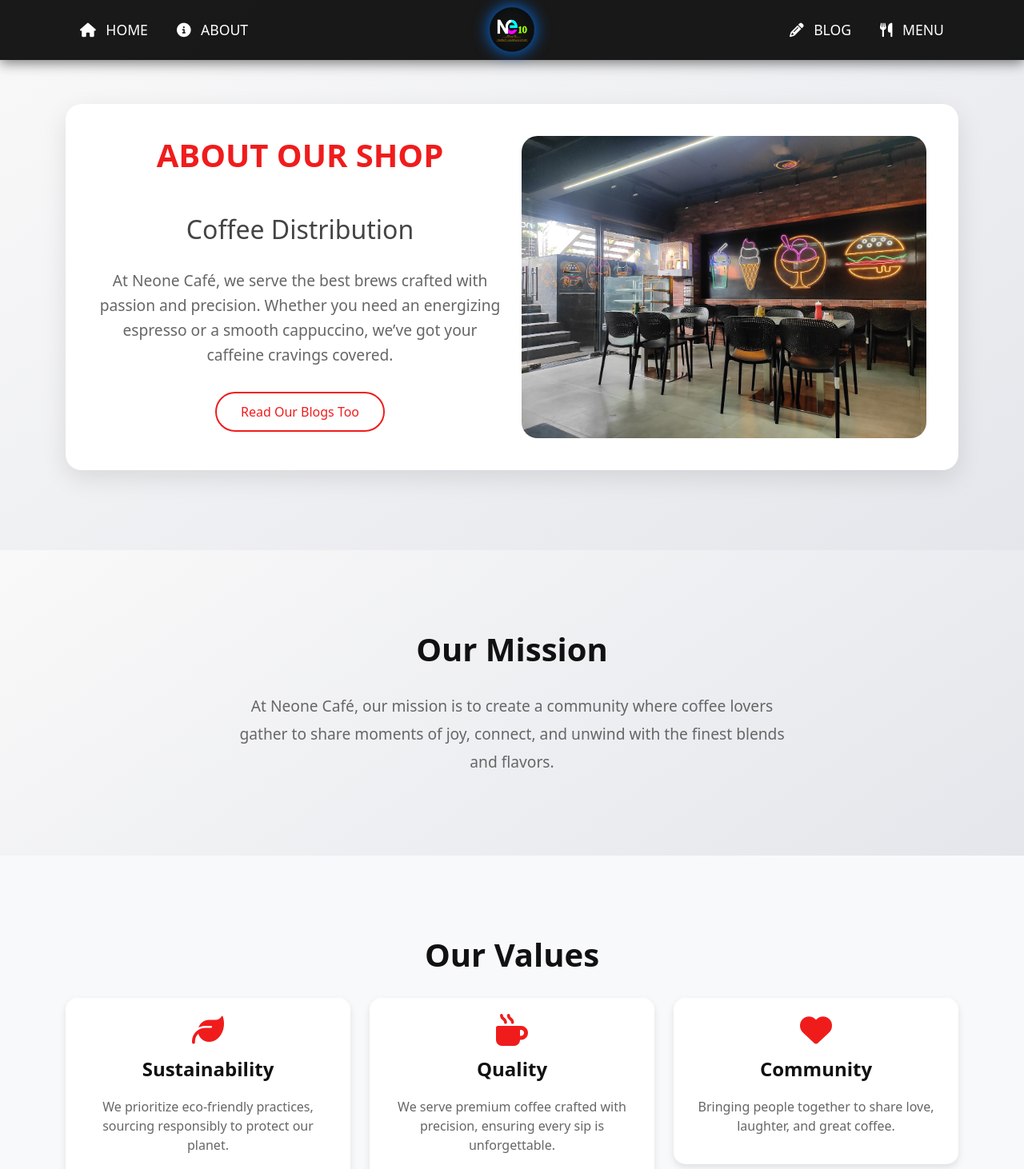
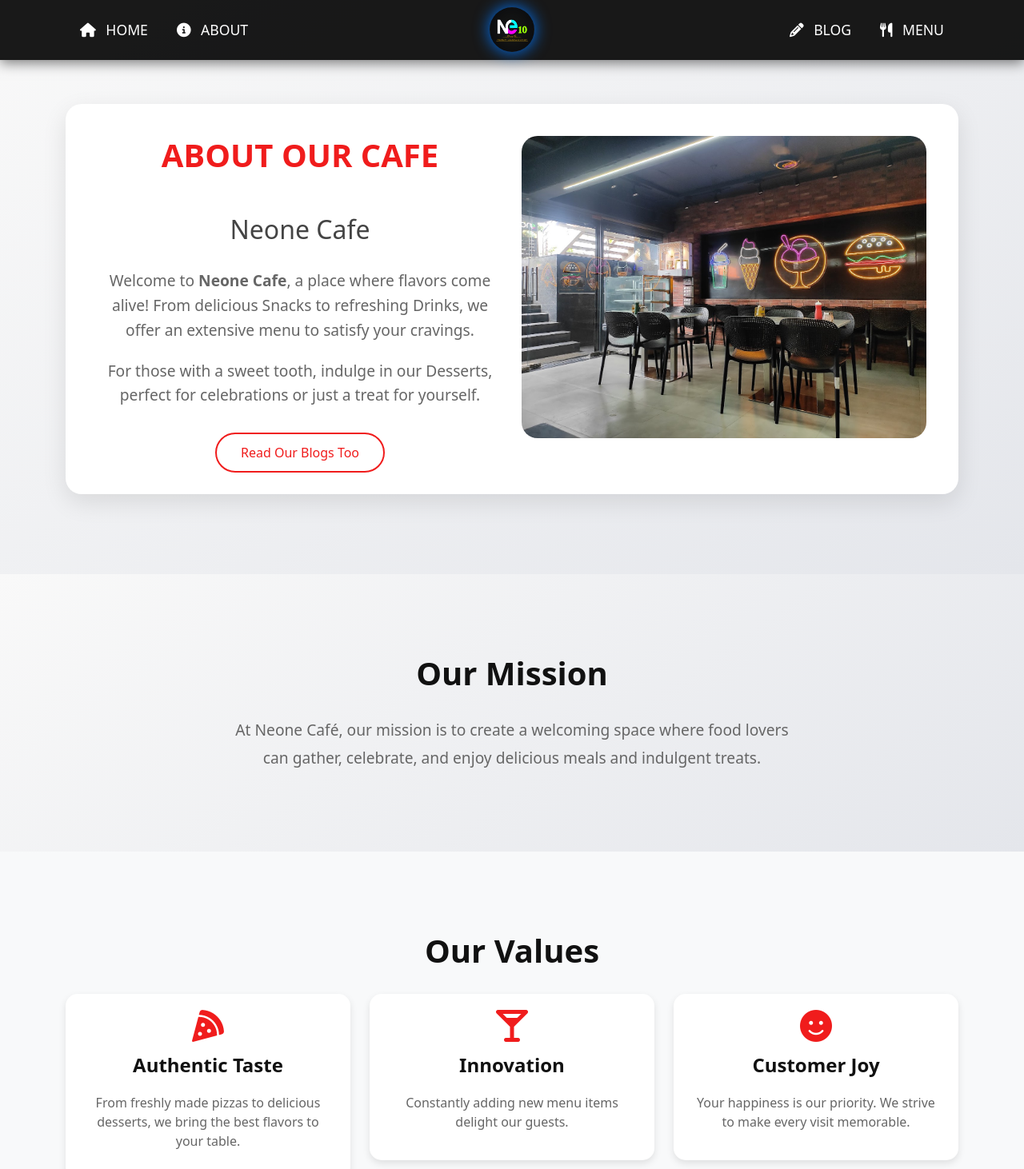
Before and after one commit to VedantShinde6054/Neon-Cafe-Client, a React (Create React App) app: page /about in a window 1280 px wide. Shown: the top 1462 px of the page at 80% size. Built offline with nearby package versions, Linux system fonts and the light colour scheme.

Commit message:
Some changes made to about section

```diff
--- a/src/pages/About.js
+++ b/src/pages/About.js
@@ -11,15 +11,17 @@
             <div className="row">
               <div className="col-md-6 order-2 order-md-1">
                 <div className="about_taital_box">
-                  <h1 className="about_taital">About Our Shop</h1>
-                  <h1 className="about_taital_1">Coffee Distribution</h1>
+                  <h1 className="about_taital">About Our Cafe</h1>
+                  <h1 className="about_taital_1">Neone Cafe</h1>
                   <p className="about_text">
-                    At Neone Café, we serve the best brews crafted with passion
-                    and precision. Whether you need an energizing espresso or a
-                    smooth cappuccino, we’ve got your caffeine cravings covered.
+                    Welcome to <b>Neone Cafe</b>, a place where flavors come alive!
+                    From delicious Snacks to refreshing Drinks, we offer an extensive menu to satisfy your cravings.
+                  </p>
+                  <p className="about_text">
+                    For those with a sweet tooth, indulge in our Desserts, perfect for celebrations or just a treat for yourself.
                   </p><br/>
                   <div className="readmore_btn">
-                    <a href="/blog">Read Our Blogs Too </a>
+                    <a href="/blog">Read Our Blogs Too</a>
                   </div>
                 </div>
               </div>
@@ -28,7 +30,7 @@
                   <img
                     src={require("../assets/images/about-img.jpg")}
                     className="about_img"
-                    alt="About Us"
+                    alt="About Neone Café"
                   />
                 </div>
               </div>
@@ -42,9 +44,8 @@
         <div className="container text-center">
           <h1 className="section_title">Our Mission</h1>
           <p className="section_text">
-            At Neone Café, our mission is to create a community where coffee
-            lovers gather to share moments of joy, connect, and unwind with the
-            finest blends and flavors.
+            At Neone Café, our mission is to create a welcoming space where food
+            lovers can gather, celebrate, and enjoy delicious meals and indulgent treats.
           </p>
         </div>
       </div>
@@ -56,31 +57,31 @@
           <div className="row">
             <div className="col-md-4 text-center mb-4">
               <div className="value_box">
-                <i className="fas fa-leaf values_icon"></i>
-                <h4 className="values_title">Sustainability</h4>
+                <i className="fas fa-pizza-slice values_icon"></i>
+                <h4 className="values_title">Authentic Taste</h4>
                 <p className="values_text">
-                  We prioritize eco-friendly practices, sourcing responsibly to
-                  protect our planet.
+                  From freshly made pizzas to delicious desserts, we bring the
+                  best flavors to your table.
                 </p>
               </div>
             </div>
             <div className="col-md-4 text-center mb-4">
               <div className="value_box">
-                <i className="fas fa-mug-hot values_icon"></i>
-                <h4 className="values_title">Quality</h4>
+                <i className="fas fa-glass-martini-alt values_icon"></i>
+                <h4 className="values_title">Innovation</h4>
                 <p className="values_text">
-                  We serve premium coffee crafted with precision, ensuring every
-                  sip is unforgettable.
+                  Constantly adding new menu items delight our
+                  guests.
                 </p>
               </div>
             </div>
             <div className="col-md-4 text-center mb-4">
               <div className="value_box">
-                <i className="fas fa-heart values_icon"></i>
-                <h4 className="values_title">Community</h4>
+                <i className="fas fa-smile values_icon"></i>
+                <h4 className="values_title">Customer Joy</h4>
                 <p className="values_text">
-                  Bringing people together to share love, laughter, and great
-                  coffee.
+                  Your happiness is our priority. We strive to make every visit
+                  memorable.
                 </p>
               </div>
             </div>
@@ -93,8 +94,7 @@
         <div className="container">
           <h1 className="section_title text-center">Contact Us</h1>
           <p className="section_text text-center">
-            We’d love to hear from you! Feel free to reach out via phone or
-            email.
+            Have questions or feedback? We’d love to hear from you!
           </p>
           <div className="contact_details text-center">
             <p className="contact_item">
--- a/src/pages/Home.js
+++ b/src/pages/Home.js
@@ -89,13 +89,15 @@
             <div className="row align-items-center">
               <div className="col-lg-6 col-md-12 mb-4">
                 <div className="about_taital_box">
-                  <h1 className="about_taital">About Our Shop</h1>
-                  <h1 className="about_taital_1">Coffee Distribution</h1>
+                  <h1 className="about_taital">About Our Cafe</h1>
+                  <h1 className="about_taital_1">Neone Cafe</h1>
                   <p className="about_text">
-                    At Neone Café, we focus on delivering the best coffee with
-                    quality and care, bringing people together through our
-                    passion for coffee.
+                    A Welcome to <b>Neone Cafe</b>, a place where flavors come alive!
+                    From delicious Snacks to refreshing Drinks, we offer an extensive menu to satisfy your cravings.
                   </p>
+                  <p className="about_text">
+                    For those with a sweet tooth, indulge in our Desserts, perfect for celebrations or just a treat for yourself.
+                  </p><br/>
                   <div className="readmore_btn">
                     <a href="/about">Read More</a>
                   </div>
```
